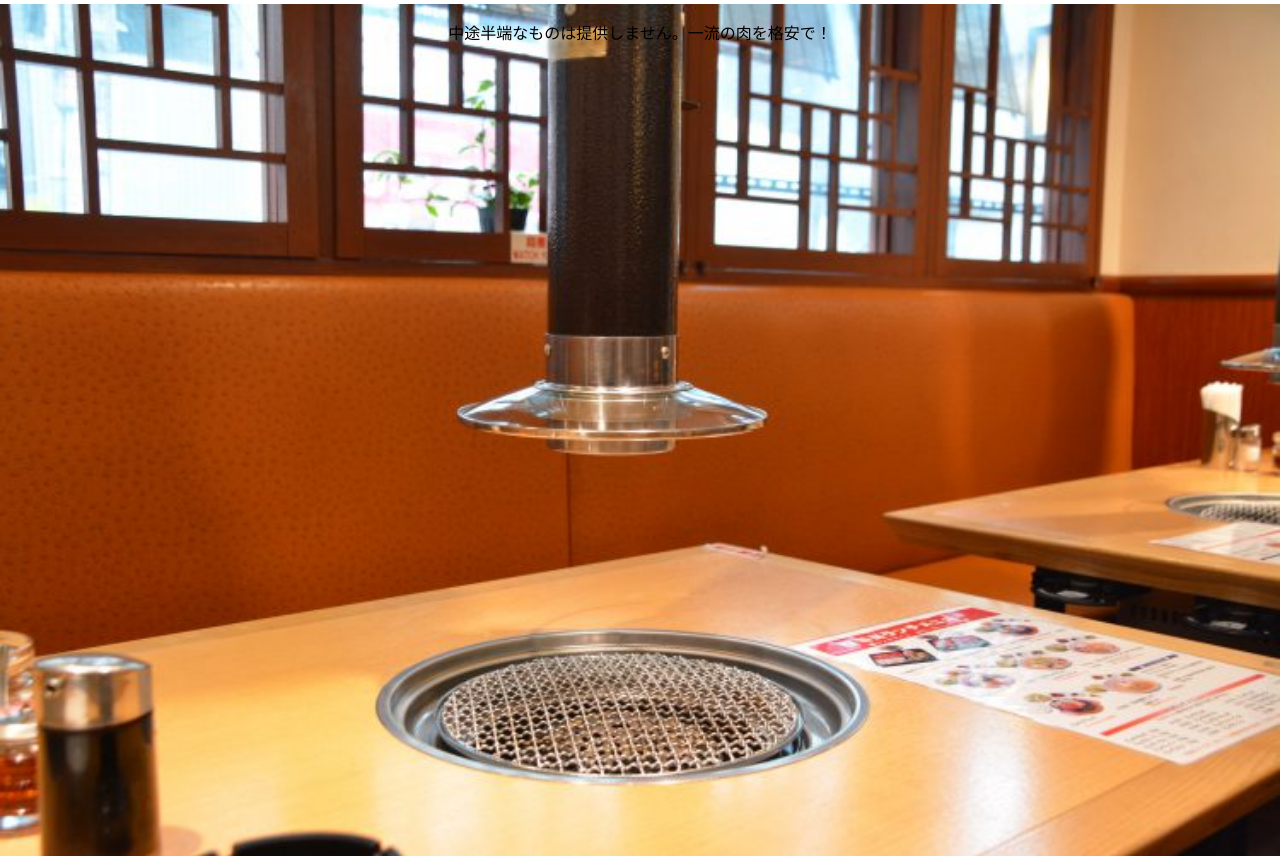
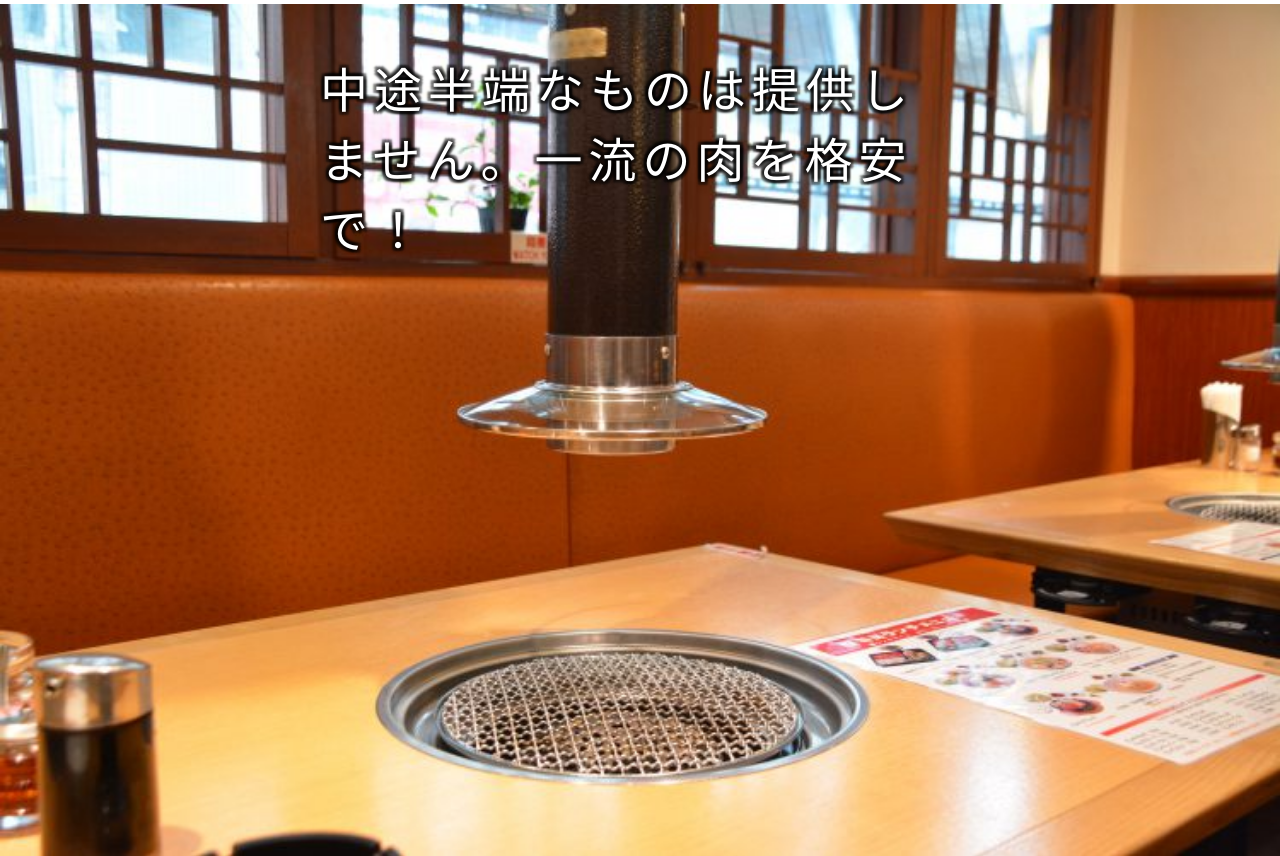
Before and after one commit to twiaight/twiaight.github.io, a PHP site: page / in a window 1280 px wide. Shown: the part 760-1616 px from the top of the page. Run offline with PHP 8.4, Linux system fonts and the light colour scheme.

Commit message:
Update index_style.css

```diff
--- a/VisualContentDesign/index_style.css
+++ b/VisualContentDesign/index_style.css
@@ -32,4 +32,17 @@
   top: 0;
   left: 50%;
   transform: translateX(-50%);
+  display        : inline-block;
+  color          : #ffffff;            /* 文字の色 */
+  font-size      : 36pt;               /* 文字のサイズ */
+  letter-spacing : 6px;                /* 文字間 */
+  text-shadow    :
+       3px  3px 2px rgba(0, 0, 0, 0.50),
+      -3px  3px 2px rgba(0, 0, 0, 0.50),
+       3px -3px 2px rgba(0, 0, 0, 0.50),
+      -3px -3px 2px rgba(0, 0, 0, 0.50),
+       3px  0px 2px rgba(0, 0, 0, 0.50),
+       0px  3px 2px rgba(0, 0, 0, 0.50),
+      -3px  0px 2px rgba(0, 0, 0, 0.50),
+       0px -3px 2px rgba(0, 0, 0, 0.50);        /* 文字の影 */
 }
```
